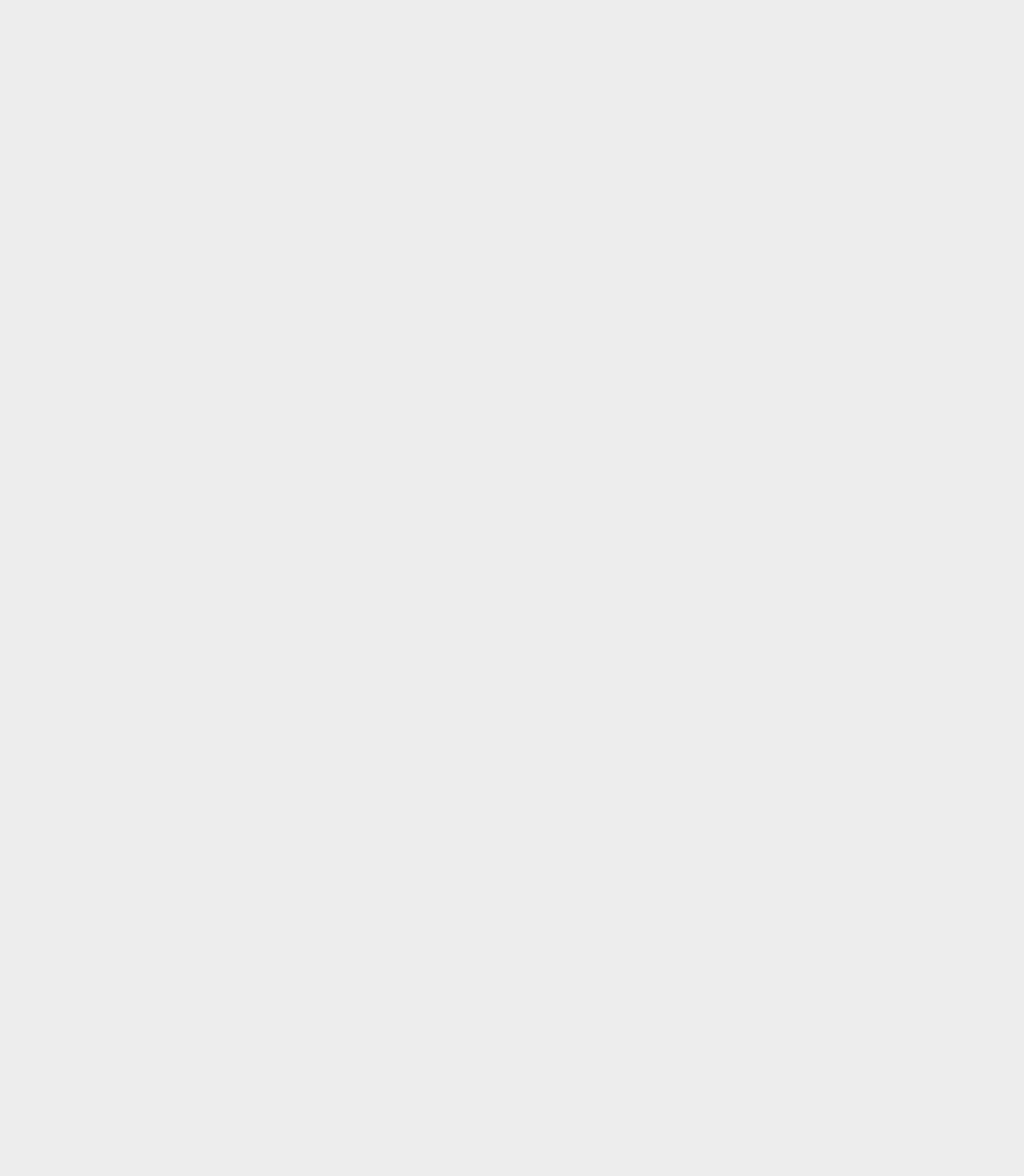
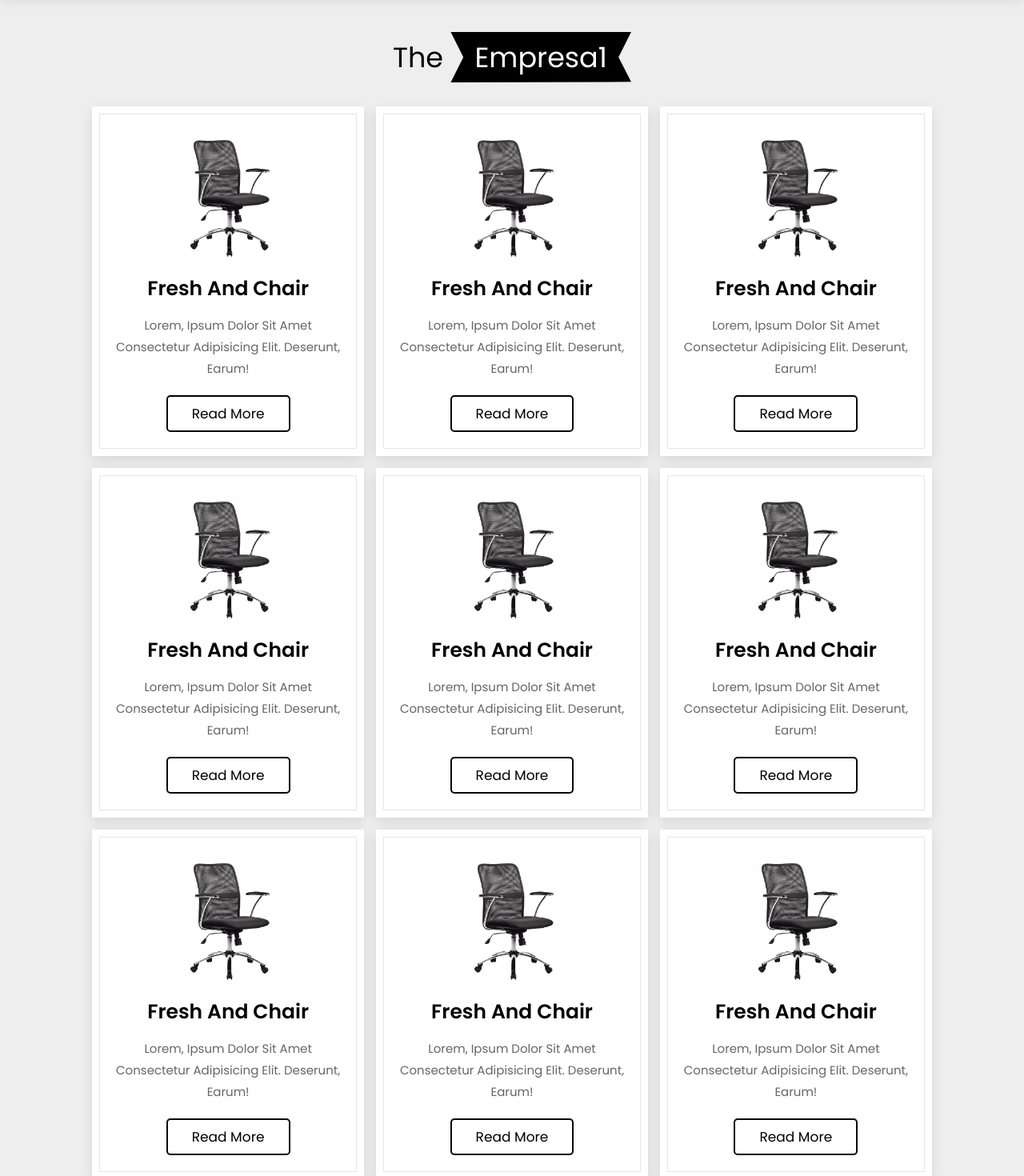
Before and after one commit to mateus040/app-mrferreira, a React (Create React App) app: page /empresa1 in a window 1280 px wide. Before the commit this address had no page. Shown: the part 100-1570 px from the top of the page at 80% size. Before the commit the page ends 800 px from the top, so only its background shows below. Built offline with nearby package versions, Linux system fonts and the light colour scheme.

Commit message:
feat: cirando protótipo de tela de produtos de uma empresa

```diff
--- a/src/App.js
+++ b/src/App.js
@@ -1,5 +1,6 @@
 import './App.css';
 import Main from './pages/Main';
+import Empresa1 from './pages/Empresa1';
 import { BrowserRouter as Router, Route, Routes} from 'react-router-dom';
 
 function App() {
@@ -8,6 +9,7 @@ function App() {
         <Router>
           <Routes>
             <Route exact path='/' element={<Main />}></Route>
+            <Route exact path='/empresa1' element={<Empresa1 />}></Route>
           </Routes>
         </Router>
     </div>
--- a/src/components/Header.jsx
+++ b/src/components/Header.jsx
@@ -39,12 +39,12 @@ const Header = () => {
             </a>
 
             <nav className="navbar">
-            <a href="#home">Home</a>
+            <a href="/">Home</a>
                 <div className="dropdown">
                     <a href="#" onClick={toggleFeaturesDropdown}>Features <i className="fa-solid fa-caret-down"></i></a>
                     {featuresDropdown && (
                         <div className="dropdown-content">
-                            <a href="#">Empresa 1</a>
+                            <a href="/empresa1">Empresa 1</a>
                             <a href="#">Empresa 2</a>
                         </div>
                     )}
--- /dev/null
+++ b/src/pages/Empresa1.jsx
@@ -0,0 +1,87 @@
+import React from "react";
+import { Swiper, SwiperSlide } from "swiper/react";
+import 'swiper/css';
+import "../styles/empresa1.css";
+import Header from "../components/Header";
+import cadeira from "../assets/cadeira1.png";
+
+const Empresa1 = () => {
+    return (
+        <div className="empresa1">
+            <header className="header">
+                <Header />
+            </header>
+
+            <section className="empresa-home">
+                <div className="heading">the <span>empresa1</span></div>
+
+                <div className="box-container">
+                    <div className="box">
+                        <img src={cadeira}></img>
+                        <h3>fresh and chair</h3>
+                        <p>Lorem, ipsum dolor sit amet consectetur adipisicing elit. Deserunt, earum!</p>
+                        <a href="" className="btn">read more</a>
+                    </div>
+
+                    <div className="box">
+                        <img src={cadeira}></img>
+                        <h3>fresh and chair</h3>
+                        <p>Lorem, ipsum dolor sit amet consectetur adipisicing elit. Deserunt, earum!</p>
+                        <a href="" className="btn">read more</a>
+                    </div>
+
+                    <div className="box">
+                        <img src={cadeira}></img>
+                        <h3>fresh and chair</h3>
+                        <p>Lorem, ipsum dolor sit amet consectetur adipisicing elit. Deserunt, earum!</p>
+                        <a href="" className="btn">read more</a>
+                    </div>
+
+                    <div className="box">
+                        <img src={cadeira}></img>
+                        <h3>fresh and chair</h3>
+                        <p>Lorem, ipsum dolor sit amet consectetur adipisicing elit. Deserunt, earum!</p>
+                        <a href="" className="btn">read more</a>
+                    </div>
+
+                    <div className="box">
+                        <img src={cadeira}></img>
+                        <h3>fresh and chair</h3>
+                        <p>Lorem, ipsum dolor sit amet consectetur adipisicing elit. Deserunt, earum!</p>
+                        <a href="" className="btn">read more</a>
+                    </div>
+
+                    <div className="box">
+                        <img src={cadeira}></img>
+                        <h3>fresh and chair</h3>
+                        <p>Lorem, ipsum dolor sit amet consectetur adipisicing elit. Deserunt, earum!</p>
+                        <a href="" className="btn">read more</a>
+                    </div>
+
+                    <div className="box">
+                        <img src={cadeira}></img>
+                        <h3>fresh and chair</h3>
+                        <p>Lorem, ipsum dolor sit amet consectetur adipisicing elit. Deserunt, earum!</p>
+                        <a href="" className="btn">read more</a>
+                    </div>
+
+                    <div className="box">
+                        <img src={cadeira}></img>
+                        <h3>fresh and chair</h3>
+                        <p>Lorem, ipsum dolor sit amet consectetur adipisicing elit. Deserunt, earum!</p>
+                        <a href="" className="btn">read more</a>
+                    </div>
+
+                    <div className="box">
+                        <img src={cadeira}></img>
+                        <h3>fresh and chair</h3>
+                        <p>Lorem, ipsum dolor sit amet consectetur adipisicing elit. Deserunt, earum!</p>
+                        <a href="" className="btn">read more</a>
+                    </div>
+                </div>
+            </section>
+        </div>
+    )
+}
+
+export default Empresa1;
--- /dev/null
+++ b/src/styles/empresa1.css
@@ -0,0 +1,40 @@
+.empresa-home {
+    padding-top: 12rem;
+}
+
+.empresa-home .box-container{
+    display: grid;
+    grid-template-columns: repeat(auto-fit, minmax(30rem, 1fr));
+    gap: 1.5rem;
+}
+
+.empresa-home .box-container .box {
+    padding: 3rem 2rem;
+    background: #fff;
+    outline: var(--outline);
+    outline-offset: -1rem;
+    text-align: center;
+    box-shadow: var(--box-shadow);
+}
+
+.empresa-home .box-container .box:hover {
+    outline: var(--outline-hover);
+    outline-offset: 0rem;
+}
+
+.empresa-home .box-container .box img {
+    margin: 1rem 0;
+    height: 15rem;
+}
+
+.empresa-home .box-container .box h3 {
+    font-size: 2.5rem;
+    line-height: 1.8;
+}
+
+.empresa-home .box-container .box p {
+    font-size: 1.5rem;
+    line-height: 1.8;
+    color: var(--light-color);
+    padding: 1rem 0;
+}
```
